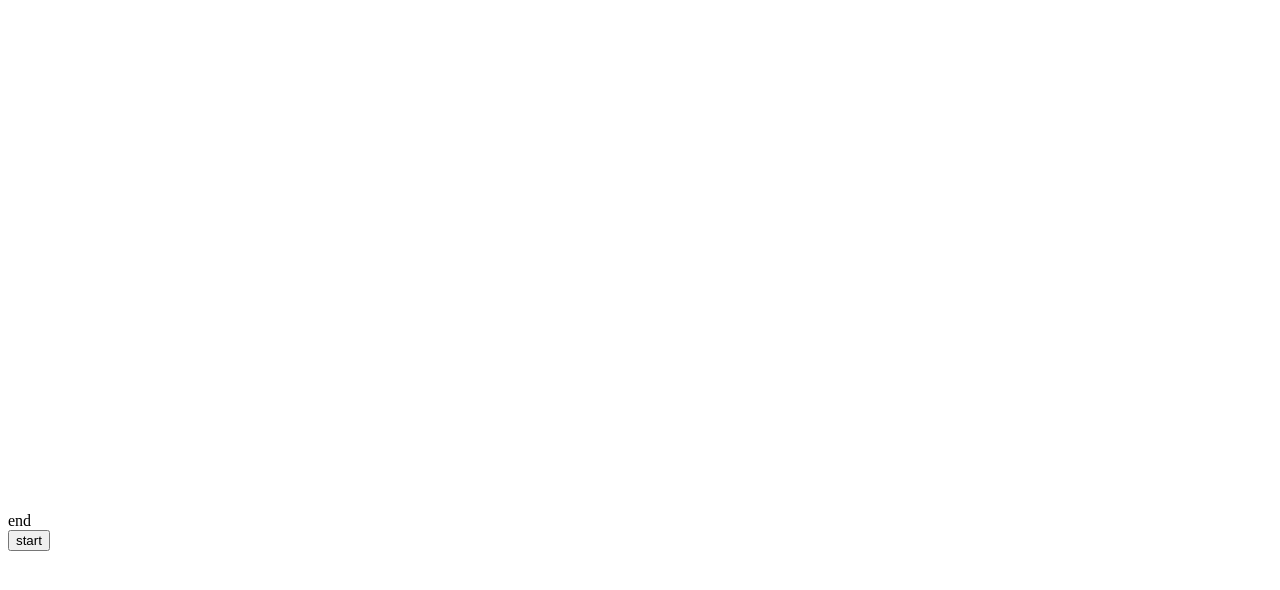
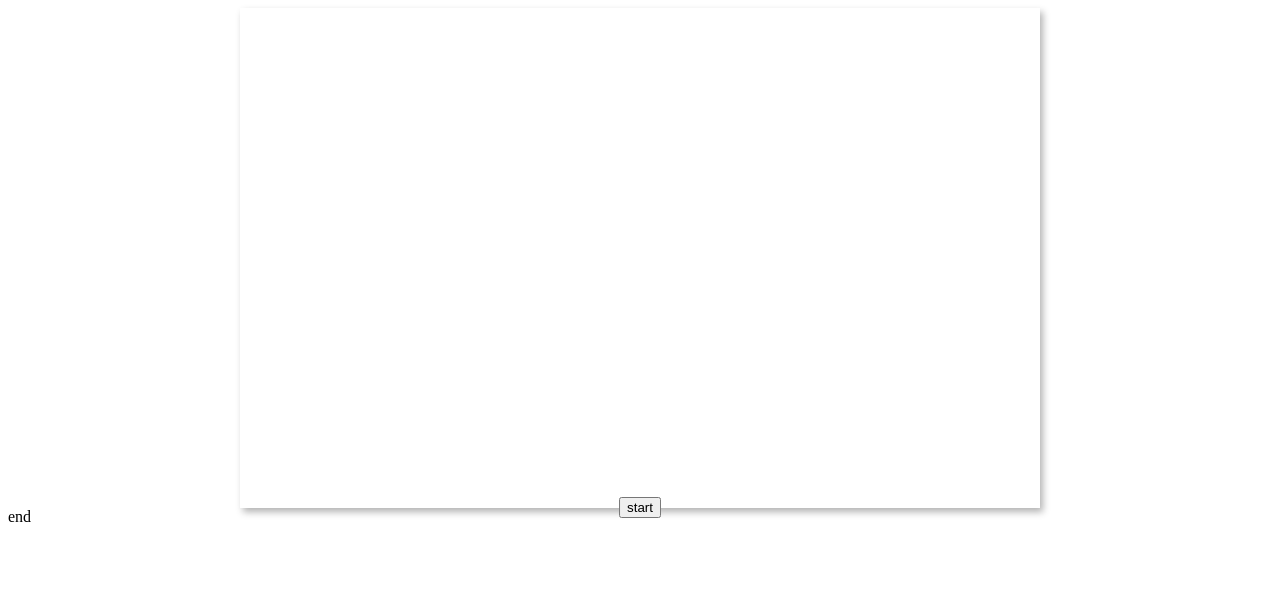
Before and after one commit to YatongZhao/coin, a Svelte app: page / in a window 1280 px wide. Shown: the top 590 px of the page. Built offline with nearby package versions, Linux system fonts and the light colour scheme.

Commit message:
Fix canvas position bug.

```diff
--- a/src/App.svelte
+++ b/src/App.svelte
@@ -22,7 +22,10 @@
 
 </script>
 
-<canvas bind:this={canvas}/>
+<div class="container">
+    <canvas bind:this={canvas}/>
+    <button on:click={handleStart} class="start-btn">start</button>
+</div>
 <div>
     {#if isGameRunning}
         running
@@ -30,8 +33,22 @@
         end
     {/if}
 </div>
-<button on:click={handleStart}>start</button>
 
 <style lang="scss">
-
+.container {
+    display: flex;
+    justify-content: center;
+    align-items: center;
+    position: relative;
+    canvas {
+        margin: 0 auto;
+        box-shadow: 3px 4px 7px rgba(0, 0, 0, .3);
+    }
+    .start-btn {
+        position: absolute;
+        left: 50%;
+        transform: translateX(-50%);
+        bottom: -10px;
+    }
+}
 </style>
--- a/src/core/CanvasRenderer.ts
+++ b/src/core/CanvasRenderer.ts
@@ -22,7 +22,6 @@ export class CanvasRenderer {
 
     drawCoin(x, y, color, fontColor = 'black', livePercent: number) {
         this.ctx.beginPath();
-        this.ctx.moveTo(x + coinR, y);
         this.ctx.arc(x, y, coinR, 0, 2 * Math.PI);
         this.ctx.fillStyle = color;
         this.ctx.shadowOffsetX = 3;
--- a/src/core/CoinCanvas.ts
+++ b/src/core/CoinCanvas.ts
@@ -23,8 +23,9 @@ export class CoinCanvas {
         this.canvas.width = canvasWidth;
         this.canvas.height = canvasHeight;
 
-        const CANVAS_LEFT = this.canvas.offsetLeft;
-        const CANVAS_TOP = this.canvas.offsetTop;
+        const rect = this.canvas.getBoundingClientRect();
+        const CANVAS_LEFT = rect.left;
+        const CANVAS_TOP = rect.top;
 
         this.worker.addEventListener('message', e => {
 
```
